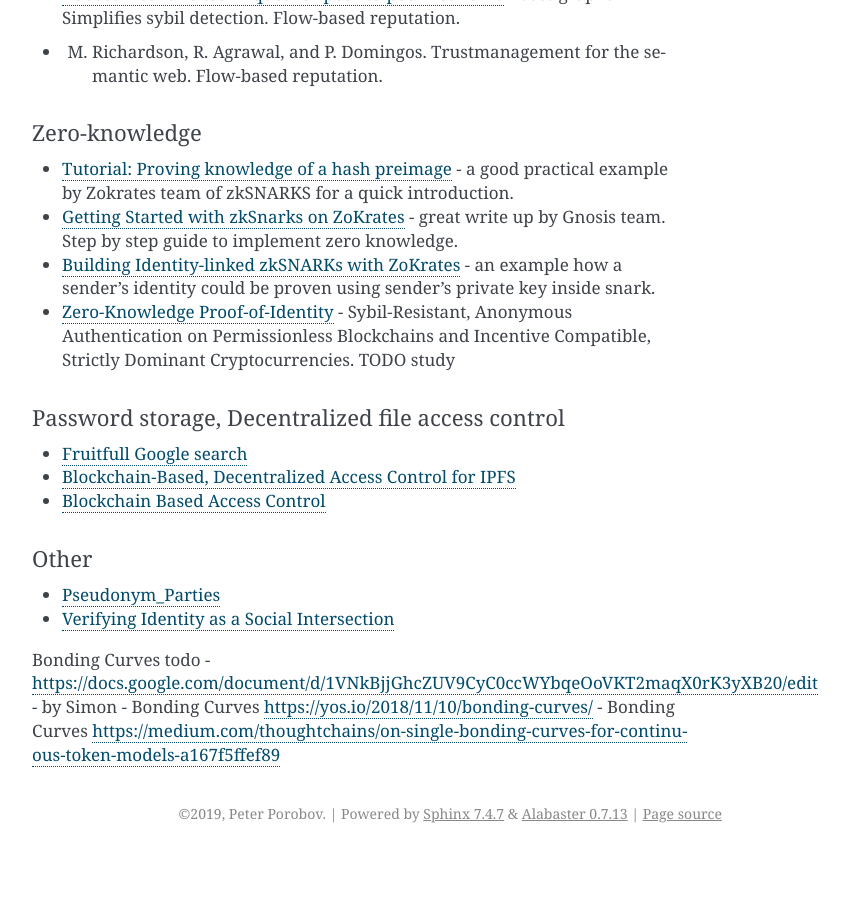
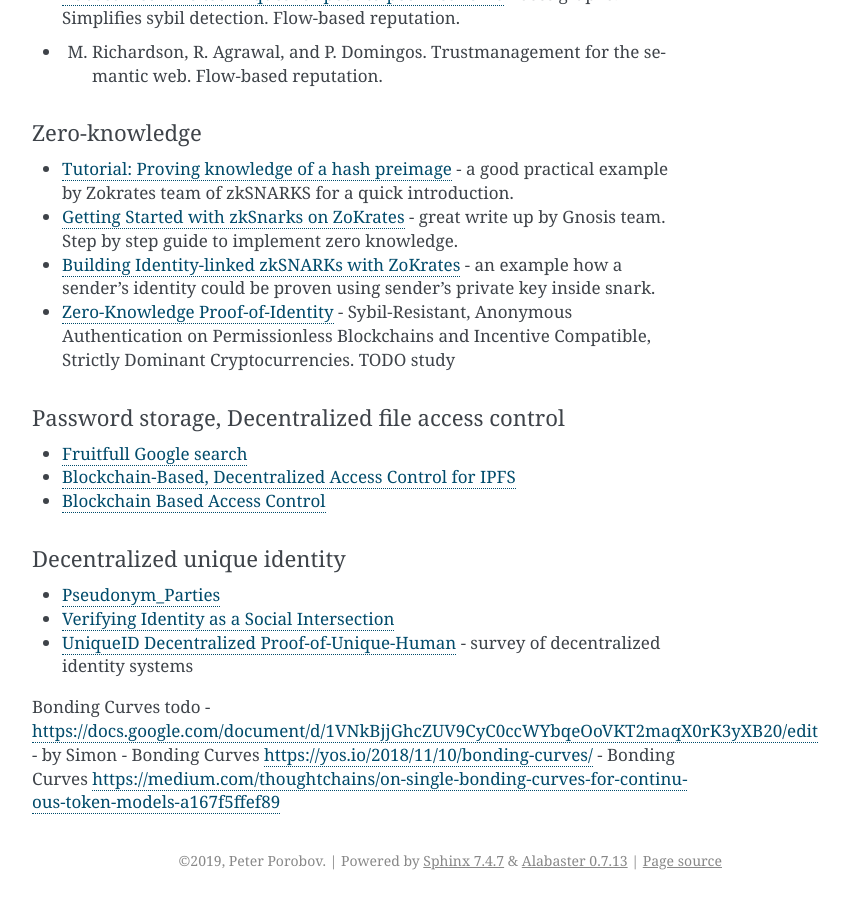
Before and after one commit to upala-digital-identity/docs, a Sphinx documentation site: the page built from source/state-of-knowledge.rst, in a window 1280 px wide and 900 px high, scrolled down 4388 px. Shown: the whole window, without its empty margins (388-1235 px from the left). Built offline with Sphinx 7.4.7, drawn with Linux system fonts in a browser that asks for light colours; before the commit the page ends 5241 px from its top, so only the background shows below that; some of the changed text lies outside the part shown.

Commit message:
minor changes

```diff
--- a/source/explosive-bots.rst
+++ b/source/explosive-bots.rst
@@ -6,7 +6,7 @@
 
 Abstract
 ========
-Upala helps to calculate uniqueness scores for users.
+Upala calculates uniqueness scores for users.
 
 The main idea is the notion of bot reward. It is an amount of money that any user can run away with. The money is collected by all participants. So everybody is incentivized to allow only trusted members. The bot reward is a **kind of stake**. Together with the number of users, it signals the quality of each participant.
 
--- a/source/state-of-knowledge.rst
+++ b/source/state-of-knowledge.rst
@@ -226,11 +226,11 @@
 - `Blockchain-Based, Decentralized Access Control for IPFS <https://www.researchgate.net/publication/327034734_Blockchain-Based_Decentralized_Access_Control_for_IPFS>`_
 - `Blockchain Based Access Control <https://www.iit.cnr.it/sites/default/files/main_21.pdf>`_
 
-Other
+Decentralized unique identity
 '''''
 - `Pseudonym_Parties <https://www.researchgate.net/publication/242162818_Pseudonym_Parties_An_Offline_Foundation_for_Online_Accountability_PRELIMINARY_DRAFT>`_
 - `Verifying Identity as a Social Intersection <https://papers.ssrn.com/sol3/papers.cfm?abstract_id=3375436>`_
-
+- `UniqueID Decentralized Proof-of-Unique-Human <https://arxiv.org/pdf/1806.07583.pdf>`_ - survey of decentralized identity systems
 
 
 
```
Also changed, not shown: source/blog/2019-12-23-reward-algorithm/reward-algorithm.md (+4 -1 lines).
